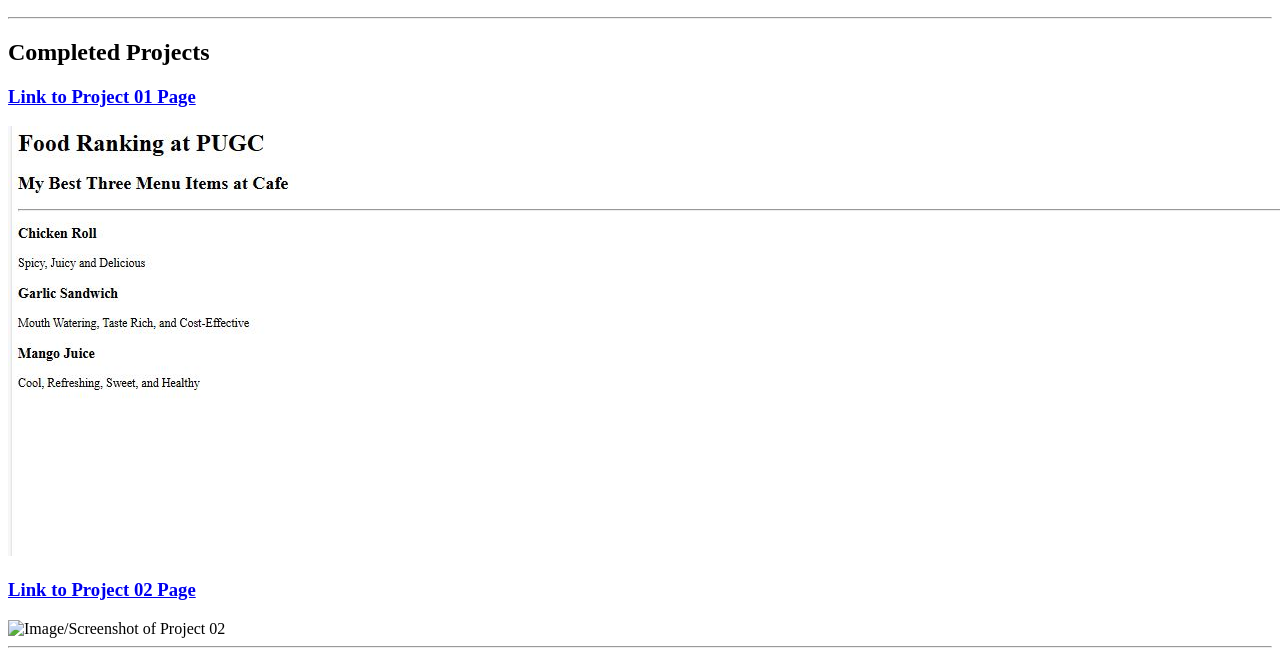
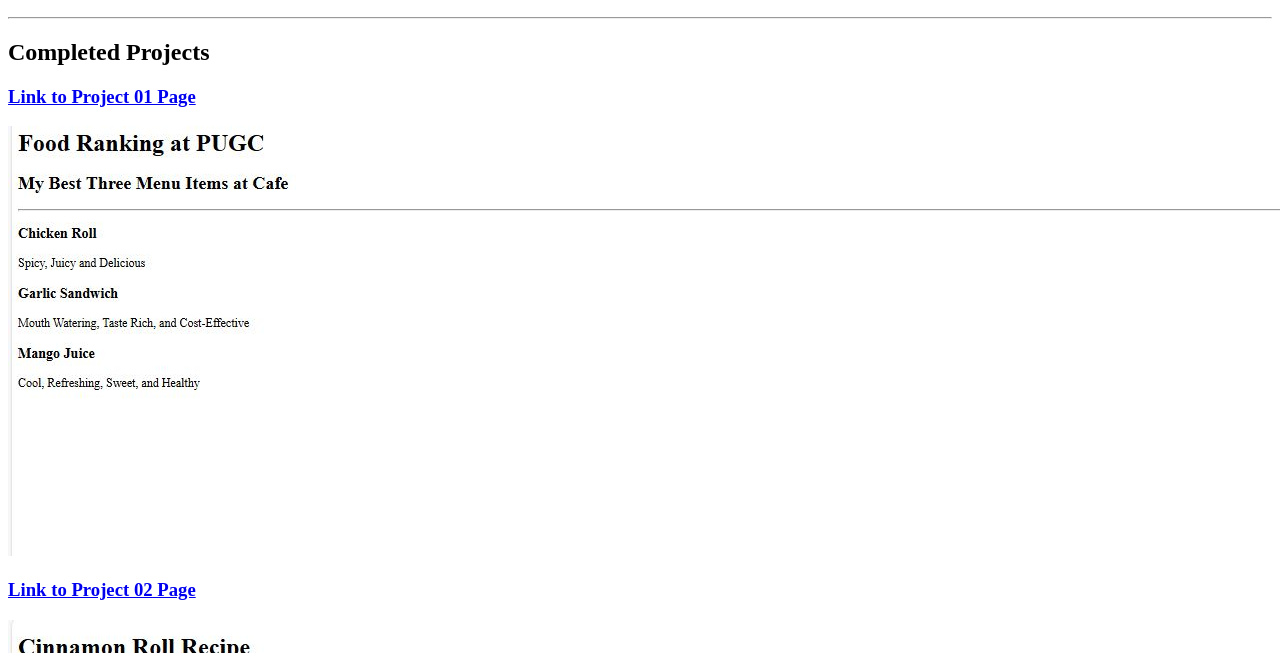
Before and after one commit to Momina-Nasir/Repo1, a plain HTML site: page index.html in a window 1280 px wide. Shown: the part 110-763 px from the top of the page. Drawn offline with Linux system fonts and the light colour scheme.

Commit message:
Update index.html

```diff
--- a/index.html
+++ b/index.html
@@ -17,7 +17,7 @@
     <img src="./proj1.jpg" alt="Image/Screenshot of Project 01">
 
     <h3><a href="proj2.html">Link to Project 02 Page</a></h3>
-    <img src="./proj.2.jpg" alt="Image/Screenshot of Project 02">
+    <img src="./proj2.jpg" alt="Image/Screenshot of Project 02">
 
 
     <hr>
```
